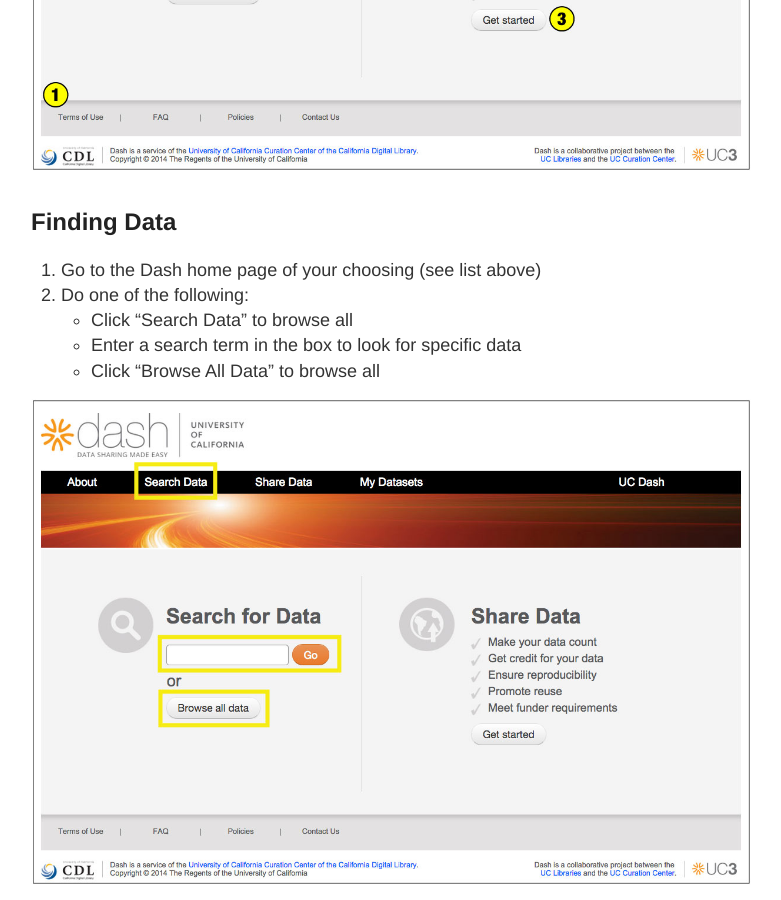
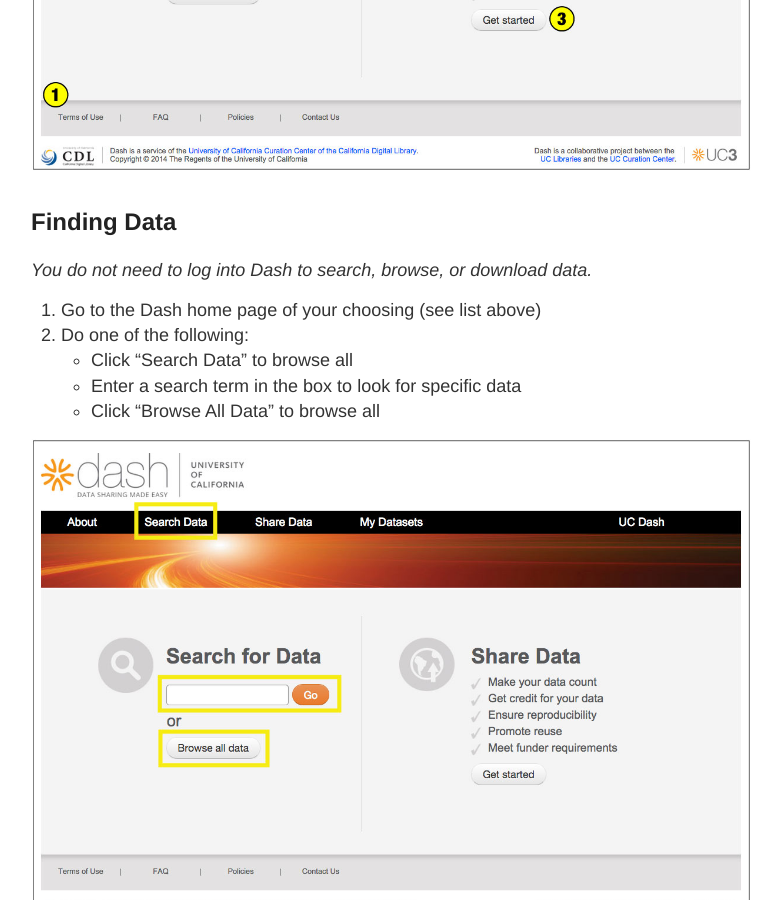
Before and after one commit to CDLUC3/dash, a Jekyll site: the page built from user-guide.md, in a window 1280 px wide and 900 px high, scrolled down 1644 px. Shown: the whole window, without its empty margins (249-1030 px from the left). Built offline with Jekyll 4.4.1, drawn with Linux system fonts in a browser that asks for light colours.

Commit message:
Update user-guide.md

```diff
--- a/user-guide.md
+++ b/user-guide.md
@@ -43,6 +43,8 @@
 ![home page](https://raw.githubusercontent.com/CDLUC3/dash/gh-pages/images/userguide/home-page.jpg)
 
 ## Finding Data
+
+_You do not need to log into Dash to search, browse, or download data._
 
 1. Go to the Dash home page of your choosing (see list above)
 2. Do one of the following:
```
